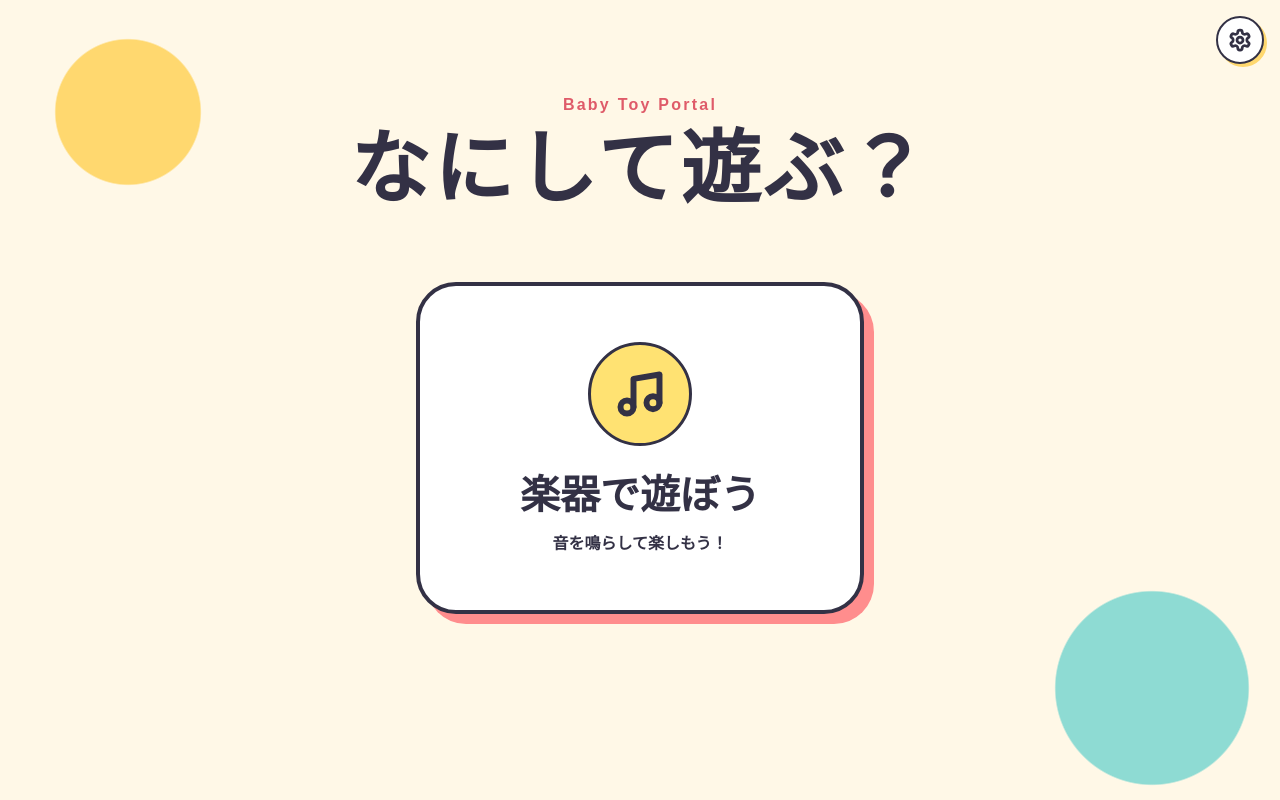
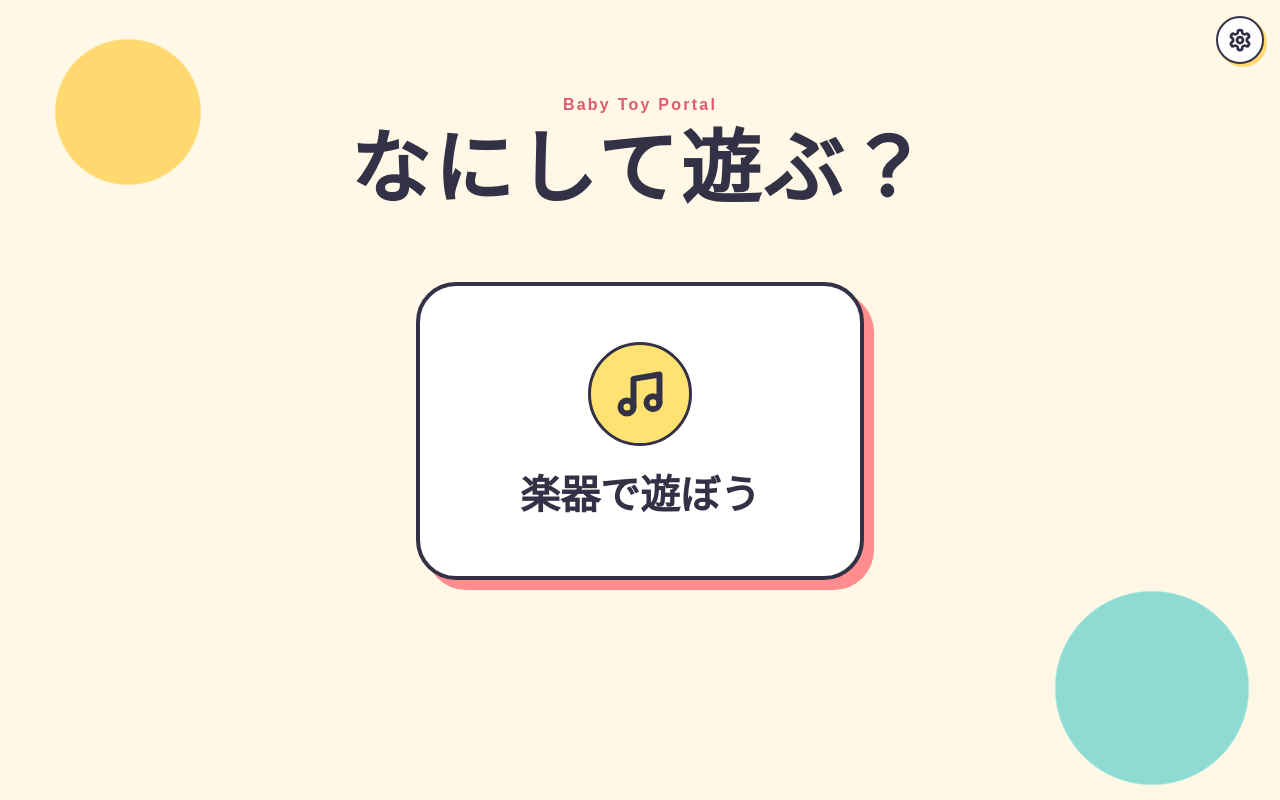
Before and after one commit to yuto-ono/baby-toy-portal, a SvelteKit app: page / in a window 1280 px wide. Built offline with nearby package versions, Linux system fonts and the light colour scheme.

Commit message:
feat: PlayCard の description を削除

```diff
--- a/src/routes/+page.svelte
+++ b/src/routes/+page.svelte
@@ -25,12 +25,7 @@
 			<Music size={52} strokeWidth={2.75} />
 		{/snippet}
 
-		<PlayCard
-			href="/instruments"
-			label="楽器で遊ぼう"
-			description="音を鳴らして楽しもう！"
-			icon={musicIcon}
-		/>
+		<PlayCard href="/instruments" label="楽器で遊ぼう" icon={musicIcon} />
 	</nav>
 </main>
 
--- a/src/routes/PlayCard.svelte
+++ b/src/routes/PlayCard.svelte
@@ -6,12 +6,10 @@
 	let {
 		href,
 		label,
-		description,
 		icon
 	}: {
 		href: RouteId;
 		label: string;
-		description: string;
 		icon: Snippet;
 	} = $props();
 </script>
@@ -21,7 +19,6 @@
 		{@render icon()}
 	</span>
 	<span class="label">{label}</span>
-	<span class="description">{description}</span>
 </a>
 
 <style lang="scss">
@@ -74,12 +71,6 @@
 		line-height: 1.25;
 	}
 
-	.description {
-		margin-top: 0.6rem;
-		font-size: 1rem;
-		font-weight: 700;
-	}
-
 	@media (max-width: 480px) {
 		.play-card {
 			border-width: 3px;
```
